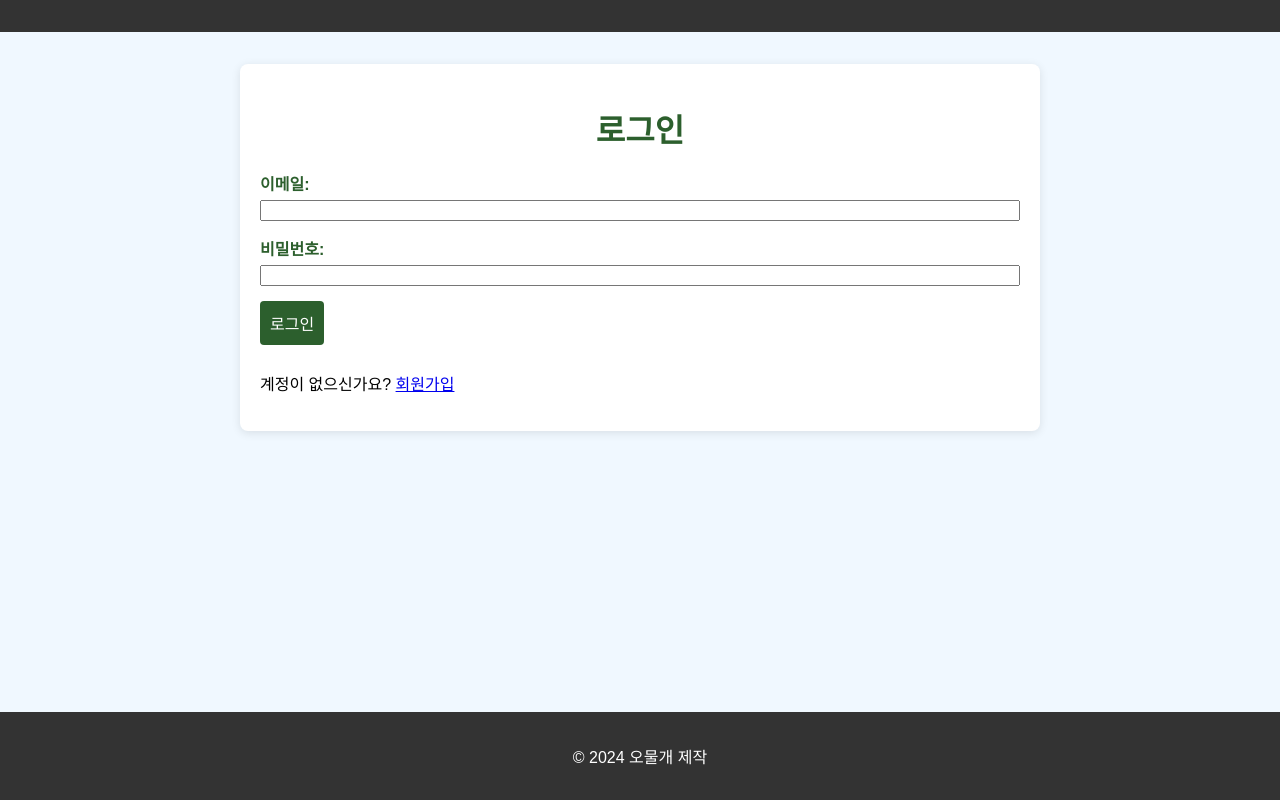
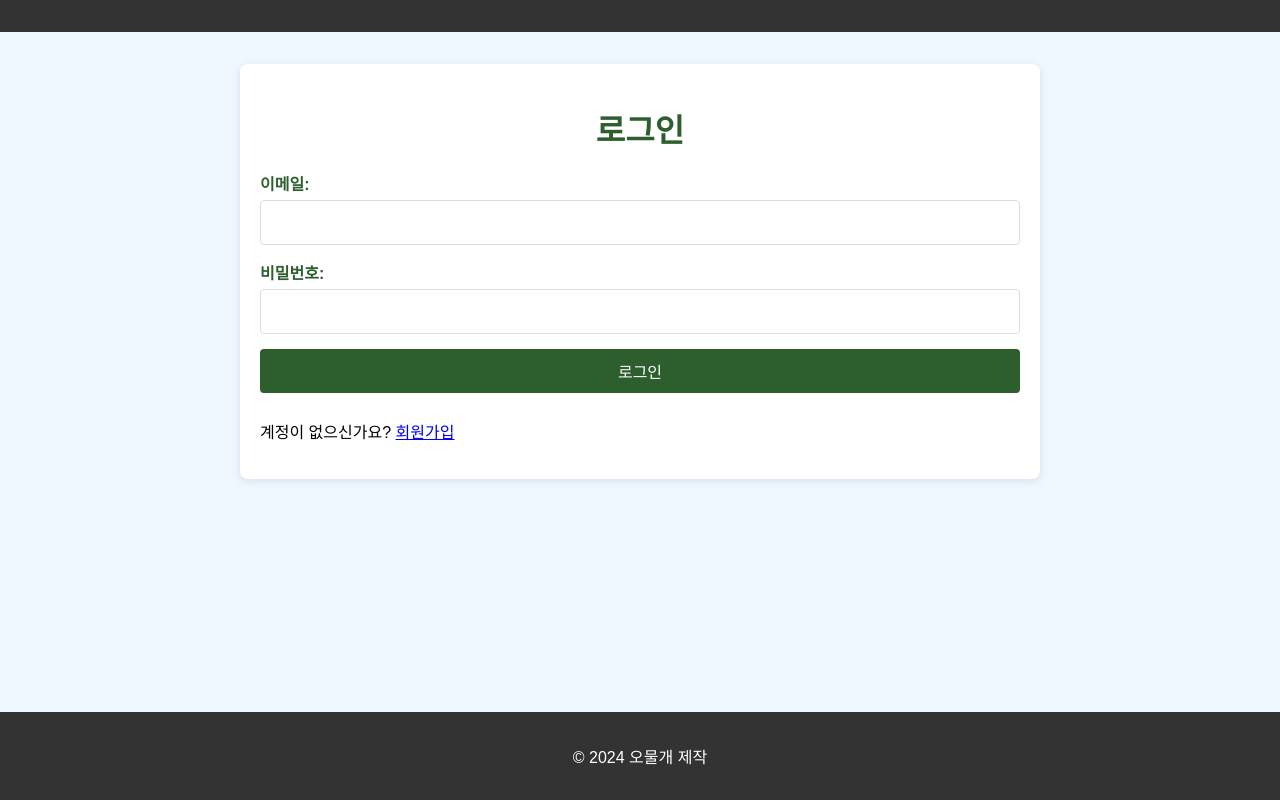
Before and after one commit to createogu/slope-calc, a Next.js app: page / in a window 1280 px wide. Built offline with nearby package versions, Linux system fonts and the light colour scheme; no server answers.

Commit message:
modify style

```diff
--- a/src/globals.css
+++ b/src/globals.css
@@ -14,8 +14,8 @@ label {
   font-weight: bold;
   color: #2c5f2d;
 }
-input[type="number"], input[type="text"] {
-  padding: 20px;
+input[type="number"], input[type="text"], input[type="email"],input[type="password"]{
+  padding: 10px;
   border: 1px solid #ddd;
   border-radius: 4px;
   font-size: 20px;
@@ -45,6 +45,7 @@ h1, h2 {
 
 .input-group {
   margin-bottom: 15px;
+  width: 100%;
   display: flex;
   flex-direction: column;
 }
@@ -55,17 +56,11 @@ label {
   color: #2c5f2d;
 }
 
-input[type="number"],
-input[type="text"] {
-  padding: 10px;
-  border: 1px solid #ddd;
-  border-radius: 4px;
-  font-size: 16px;
-}
 
 button {
   padding: 10px;
   background-color: #2c5f2d;
+  width: 100%;
   border: none;
   border-radius: 4px;
   color: white;
--- a/src/pages/auth.module.css
+++ b/src/pages/auth.module.css
@@ -20,6 +20,7 @@
 
   .inputGroup {
     margin-bottom: 15px;
+
   }
 
 
--- a/src/pages/index.js
+++ b/src/pages/index.js
@@ -46,9 +46,11 @@ export default function Home() {
         </div>
         <button type="submit">로그인</button>
       </form>
+      <div className=''>
       <p>
         계정이 없으신가요? <a href="/signup">회원가입</a>
       </p>
+      </div>
     </div>
   );
 }
```
